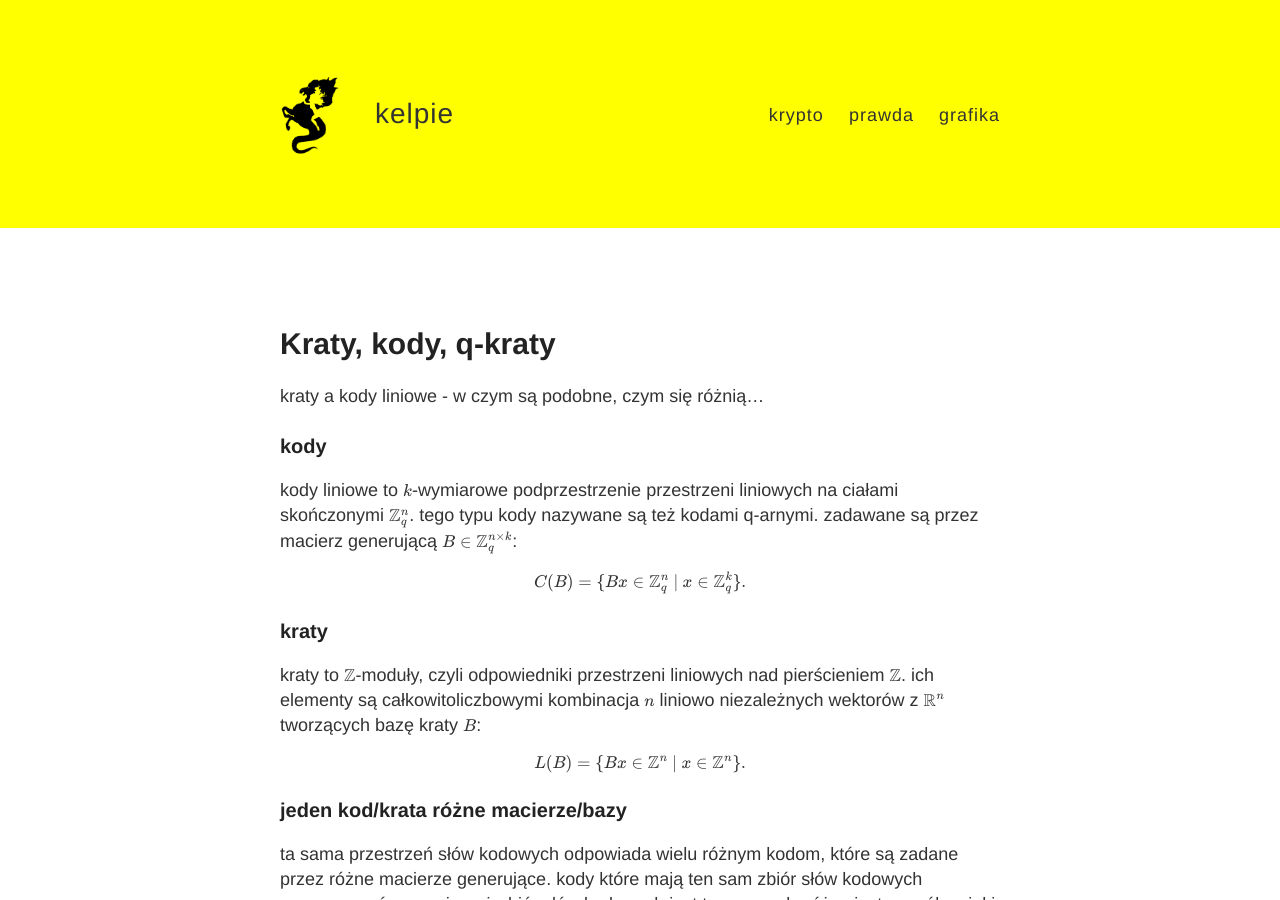
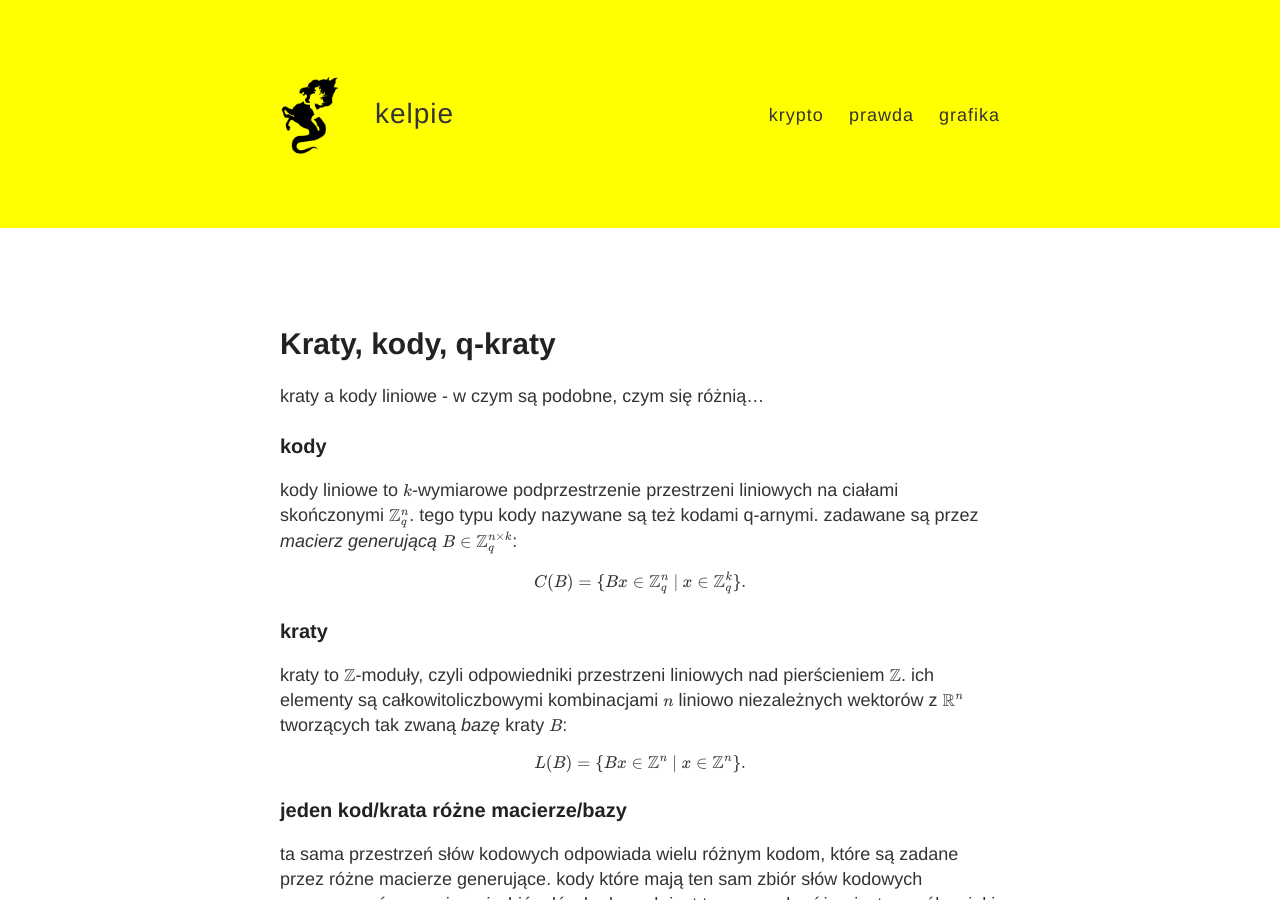
Before and after one commit to keIpie/keIpie.github.io, a Jekyll site: the page built from pq/_posts/2016-1-1-kraty-kody.md, in a window 1280 px wide and 900 px high. Built offline with Jekyll 4.4.1, drawn with Linux system fonts in a browser that asks for light colours; formulas are drawn with MathJax 3; some of the changed text lies outside the part shown.

Commit message:
q-rne kraty

```diff
--- a/pq/_posts/2016-1-1-kraty-kody.md
+++ b/pq/_posts/2016-1-1-kraty-kody.md
@@ -8,14 +8,14 @@ kraty a kody liniowe - w czym są podobne, czym się różnią...
 ### kody
 
 kody liniowe to $k$-wymiarowe podprzestrzenie przestrzeni liniowych na ciałami skończonymi $\mathbb{Z}_q^n$.
-tego typu kody nazywane są też kodami q-arnymi. zadawane są przez macierz generującą $B \in \mathbb{Z}_q^{n \times k}$:
+tego typu kody nazywane są też kodami q-arnymi. zadawane są przez *macierz generującą* $B \in \mathbb{Z}_q^{n \times k}$:
 
 $$ C(B) = \{ Bx \in \mathbb{Z}_q^n ~|~ x \in \mathbb{Z}_q^k \}. $$
 
 ### kraty
 
 kraty to $\mathbb{Z}$-moduły, czyli odpowiedniki przestrzeni liniowych nad pierścieniem $\mathbb{Z}$. ich elementy są całkowitoliczbowymi
-kombinacja $n$ liniowo niezależnych wektorów z $\mathbb{R}^n$ tworzących bazę kraty $B$:
+kombinacjami $n$ liniowo niezależnych wektorów z $\mathbb{R}^n$ tworzących tak zwaną *bazę* kraty $B$:
 
 $$ L(B) = \{ Bx \in \mathbb{Z}^n ~|~ x \in \mathbb{Z}^n \}. $$
 
```
Also changed, not shown: other parts of pq/_posts/2016-1-1-kraty-kody.md (+1 -1 lines).
